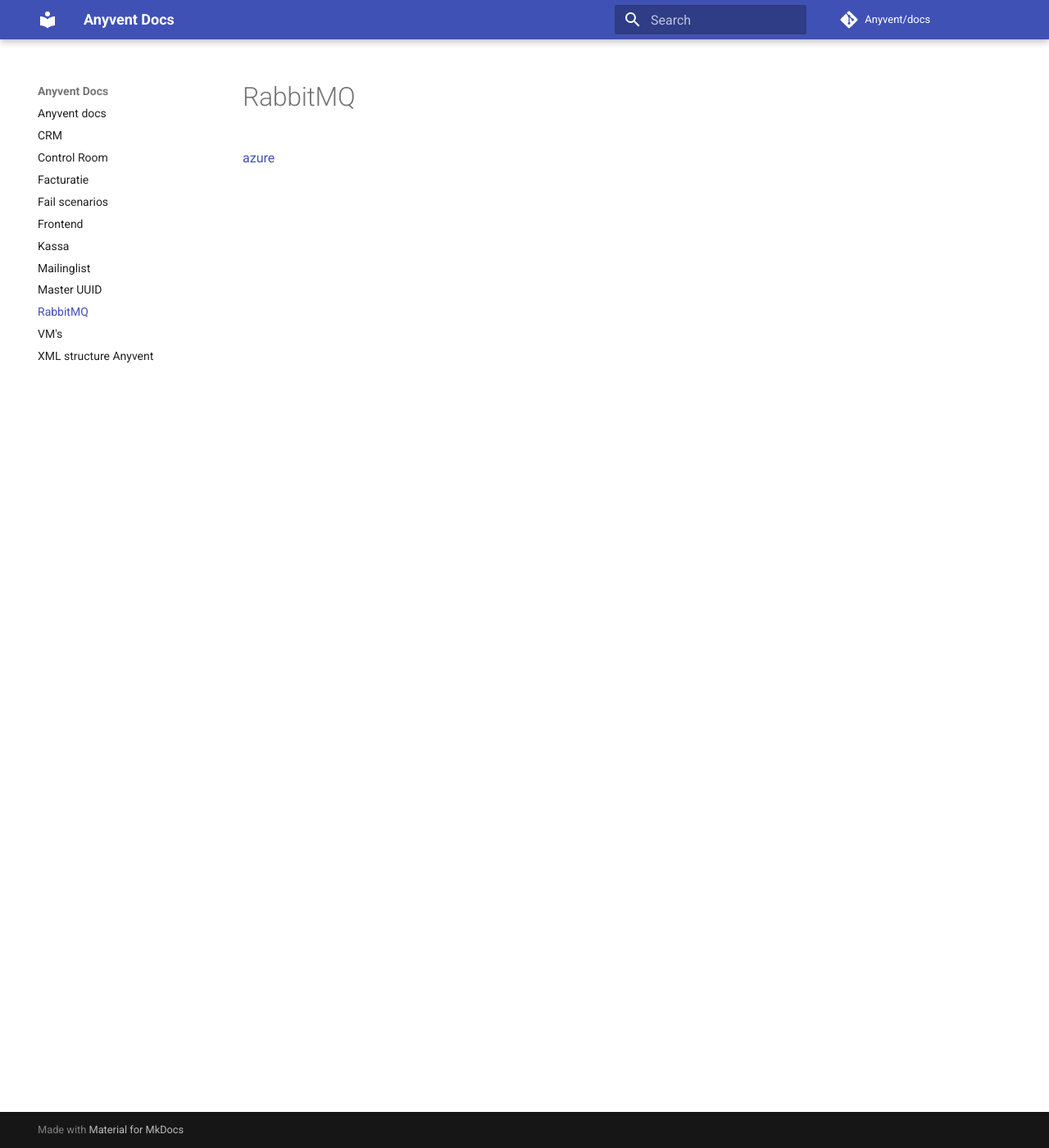
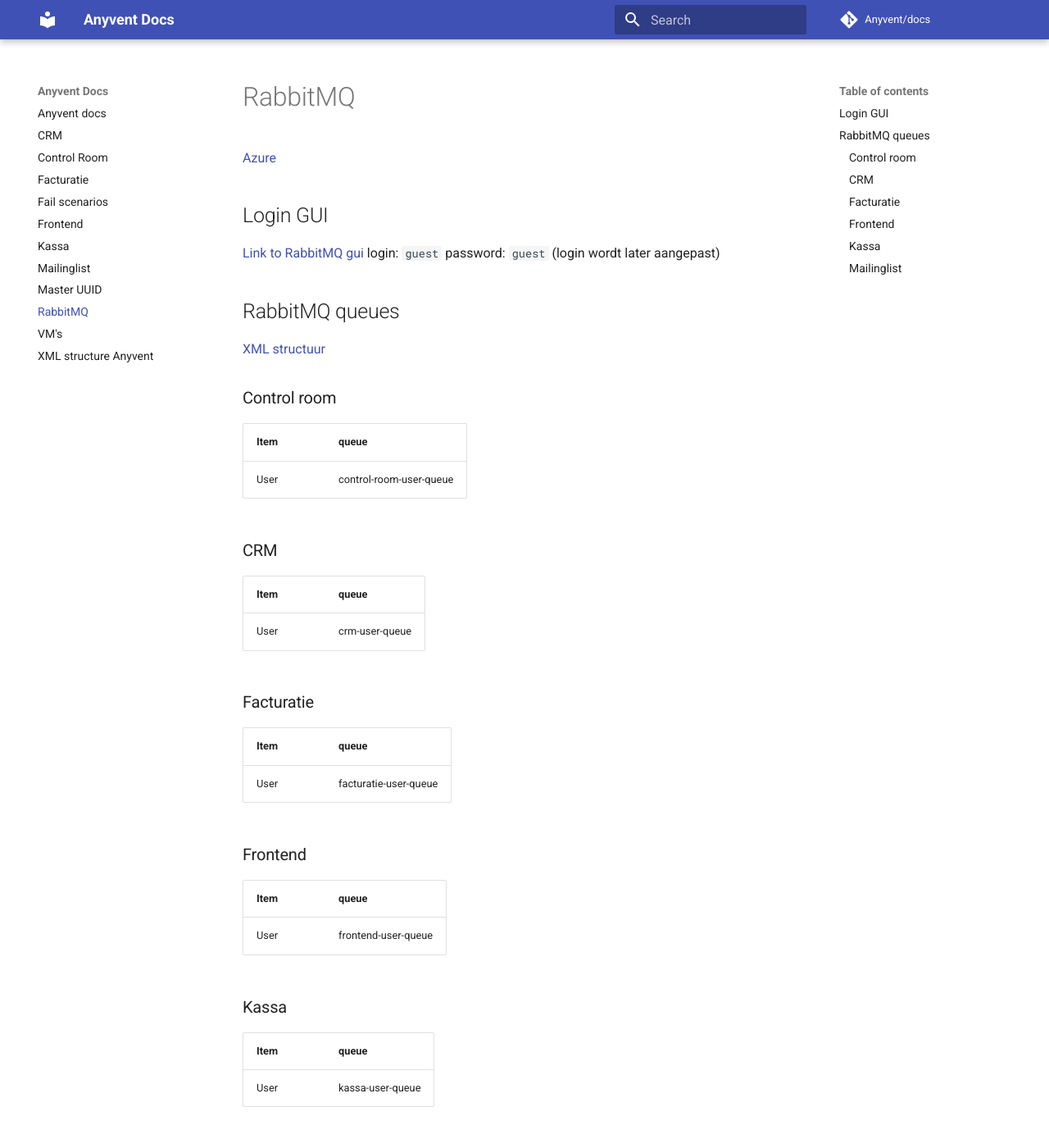
Before and after one commit to seppeconinx/docs, an MkDocs documentation site: the page built from docs/RabbitMQ.md, in a window 1280 px wide and 1400 px high. Shown: the whole window at 82% size. Built offline with MkDocs 1.6.1 and Material for MkDocs 9.7.7, drawn with Linux system fonts in a browser that asks for light colours; comment, search, counter and statistics services are not loaded; some of the changed text lies outside the part shown.

Commit message:
update team facturatie

```diff
--- a/docs/RabbitMQ.md
+++ b/docs/RabbitMQ.md
@@ -1,2 +1,44 @@
+
 # RabbitMQ
-[azure](https://dev.azure.com/anyvent/RabbitMQ)
+
+[Azure](https://dev.azure.com/anyvent/RabbitMQ)
+
+## Login GUI
+
+[Link to RabbitMQ gui]([http://10.3.56.9:15672/)
+login: `guest`
+password: `guest`
+(login wordt later aangepast)
+## RabbitMQ queues
+
+[XML structuur]([https://anyvent.github.io/docs/XML/)
+
+### Control room
+| Item| queue|
+|----------------|------------|
+| User | control-room-user-queue |
+
+### CRM
+| Item| queue|
+|----------------|------------|
+| User | crm-user-queue |
+
+### Facturatie
+| Item| queue|
+|----------------|------------|
+| User | facturatie-user-queue |
+
+### Frontend
+| Item| queue|
+|----------------|------------|
+| User | frontend-user-queue |
+
+### Kassa
+| Item| queue|
+|----------------|------------|
+| User | kassa-user-queue |
+
+### Mailinglist
+| Item| queue|
+|----------------|------------|
+| User | mailinglist-user-queue |
```
Also changed, not shown: docs/Facturatie.md (+13 -3 lines).
